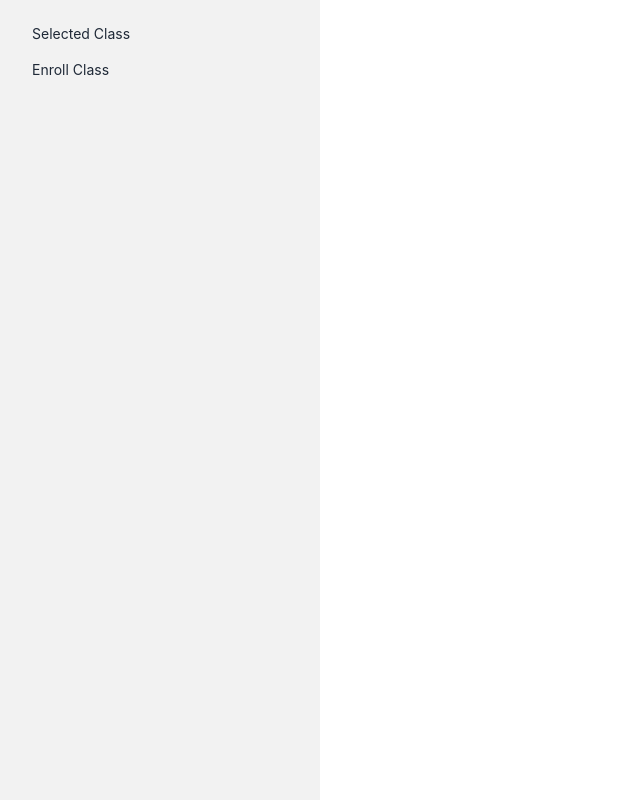
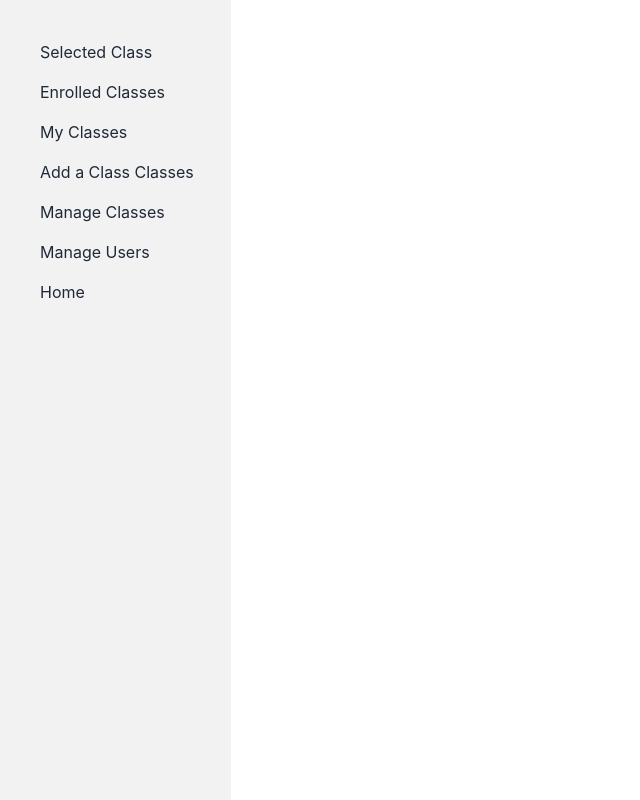
Before and after one commit to rayhanrayhan/LOTUSGROVE, a React (Vite) app: page /dashboard in a window 1280 px wide. Shown: the whole page, without its empty margins (0-640 px from the left). Built offline with nearby package versions, Linux system fonts and the light colour scheme; no server answers.

Commit message:
added feature in dashboard

```diff
--- a/src/Layout/Dashboard.jsx
+++ b/src/Layout/Dashboard.jsx
@@ -4,15 +4,32 @@ import { Link, Outlet } from "react-router-dom";
 const Dashboard = () => {
   return (
     <div className="flex items-center gap-5">
-      <div className="w-80 h-screen bg-[#f2f2f2]  ">
+      <div className="w-72 h-screen bg-[#f2f2f2]  ">
         <nav>
-          <ul className="menu p-4 w-80 h-full bg-base-200 text-base-content">
+          <ul className="pl-10 pt-10 flex flex-col gap-4">
             {/* Sidebar content here */}
             <li>
               <Link to="/dashboard/selectedClass">Selected Class</Link>
             </li>
             <li>
-              <Link to="/dashboard/enrolledClass">Enroll Class</Link>
+              <Link to="/dashboard/enrolledClass">Enrolled Classes</Link>
+            </li>
+            <li>
+              <Link to="/dashboard/myClasses">My Classes</Link>
+            </li>
+            <li>
+              <Link to="/dashboard/addClass">Add a Class Classes</Link>
+            </li>
+            <li>
+              <Link to="/dashboard/manegeClasses">Manage Classes</Link>
+            </li>
+            <li>
+              <Link to="/dashboard/manageUsers">Manage Users</Link>
+            </li>
+            <li>
+              <Link to="/">
+                Home
+              </Link>
             </li>
           </ul>
         </nav>
--- a/src/Layout/Routes/Routes.jsx
+++ b/src/Layout/Routes/Routes.jsx
@@ -8,10 +8,14 @@ import Classes from "../../Pages/Classes/Classes";
 import Error from "../../Pages/Error/Error";
 import Dashboard from "../Dashboard";
 import SelectedClasses from "../../Pages/Dashboard/SelectedClasses";
+import EnrolledClasses from "../../Pages/Dashboard/EnrolledClasses";
+import MyClasses from "../../Pages/Dashboard/MyClasses";
+import AddAClass from "../../Pages/Dashboard/AddAClass";
+import ManageClasses from "../../Pages/Dashboard/ManageClasses";
+import ManageUsers from "../../Pages/Dashboard/ManageUsers";
 export const router = createBrowserRouter([
   {
     path: "/",
-    errorElement: <Error></Error>,
     element: <Main></Main>,
 
     children: [
@@ -45,6 +49,30 @@ export const router = createBrowserRouter([
         path: "selectedClass",
         element: <SelectedClasses></SelectedClasses>,
       },
+      {
+        path: "enrolledClass",
+        element: <EnrolledClasses></EnrolledClasses>,
+      },
+      {
+        path: "myClasses",
+        element: <MyClasses></MyClasses>,
+      },
+      {
+        path: "addClass",
+        element: <AddAClass></AddAClass>,
+      },
+      {
+        path: "manegeClasses",
+        element: <ManageClasses></ManageClasses>,
+      },
+      {
+        path: "manageUsers",
+        element: <ManageUsers></ManageUsers>,
+      },
     ],
   },
+  {
+    path: '*',
+    element: <Error></Error>
+  }
 ]);
--- /dev/null
+++ b/src/Pages/Dashboard/AddAClass.jsx
@@ -0,0 +1,11 @@
+import React from 'react';
+
+const AddAClass = () => {
+    return (
+        <div>
+            AddAClass coming
+        </div>
+    );
+};
+
+export default AddAClass;
--- /dev/null
+++ b/src/Pages/Dashboard/EnrolledClasses.jsx
@@ -0,0 +1,11 @@
+import React from 'react';
+
+const EnrolledClasses = () => {
+    return (
+        <div>
+            EnrolledClasses coming
+        </div>
+    );
+};
+
+export default EnrolledClasses;
--- /dev/null
+++ b/src/Pages/Dashboard/ManageClasses.jsx
@@ -0,0 +1,11 @@
+import React from 'react';
+
+const ManageClasses = () => {
+    return (
+        <div>
+            ManageClasses coming
+        </div>
+    );
+};
+
+export default ManageClasses;
--- /dev/null
+++ b/src/Pages/Dashboard/ManageUsers.jsx
@@ -0,0 +1,11 @@
+import React from 'react';
+
+const ManageUsers = () => {
+    return (
+        <div>
+            ManageUsers coming
+        </div>
+    );
+};
+
+export default ManageUsers;
--- /dev/null
+++ b/src/Pages/Dashboard/MyClasses.jsx
@@ -0,0 +1,11 @@
+import React from 'react';
+
+const MyClasses = () => {
+    return (
+        <div>
+            MyClasses coming
+        </div>
+    );
+};
+
+export default MyClasses;
--- a/src/Pages/Dashboard/SelectedClasses.jsx
+++ b/src/Pages/Dashboard/SelectedClasses.jsx
@@ -4,7 +4,6 @@ import { useState } from "react";
 import { Helmet } from "react-helmet-async";
 import KeenSlider from "../KeenSlider/KeenSlider";
 
-import LeftBar from "./LeftBar";
 import axios, { Axios } from "axios";
 import { toast } from "react-toastify";
 import { useQuery } from "@tanstack/react-query";
```
